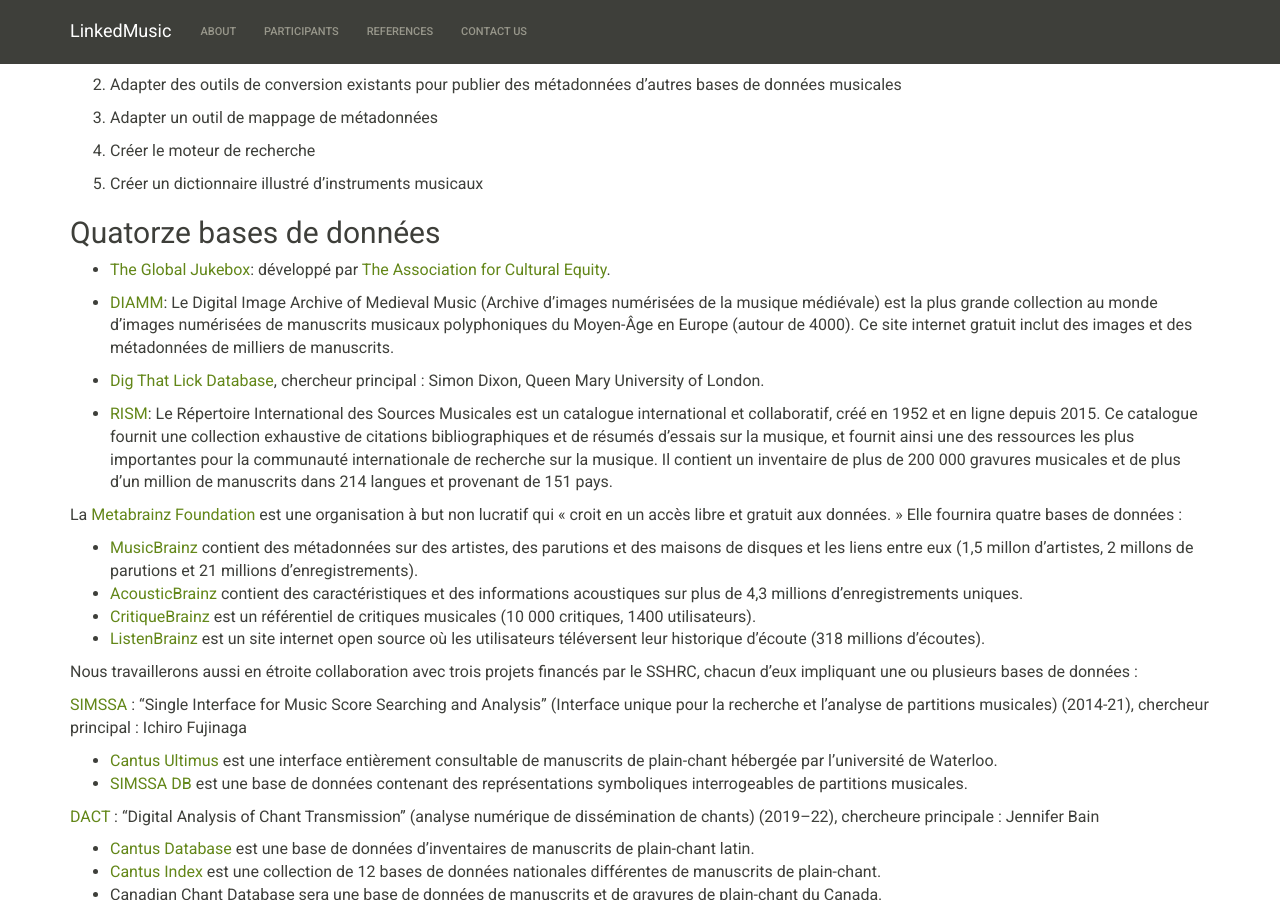
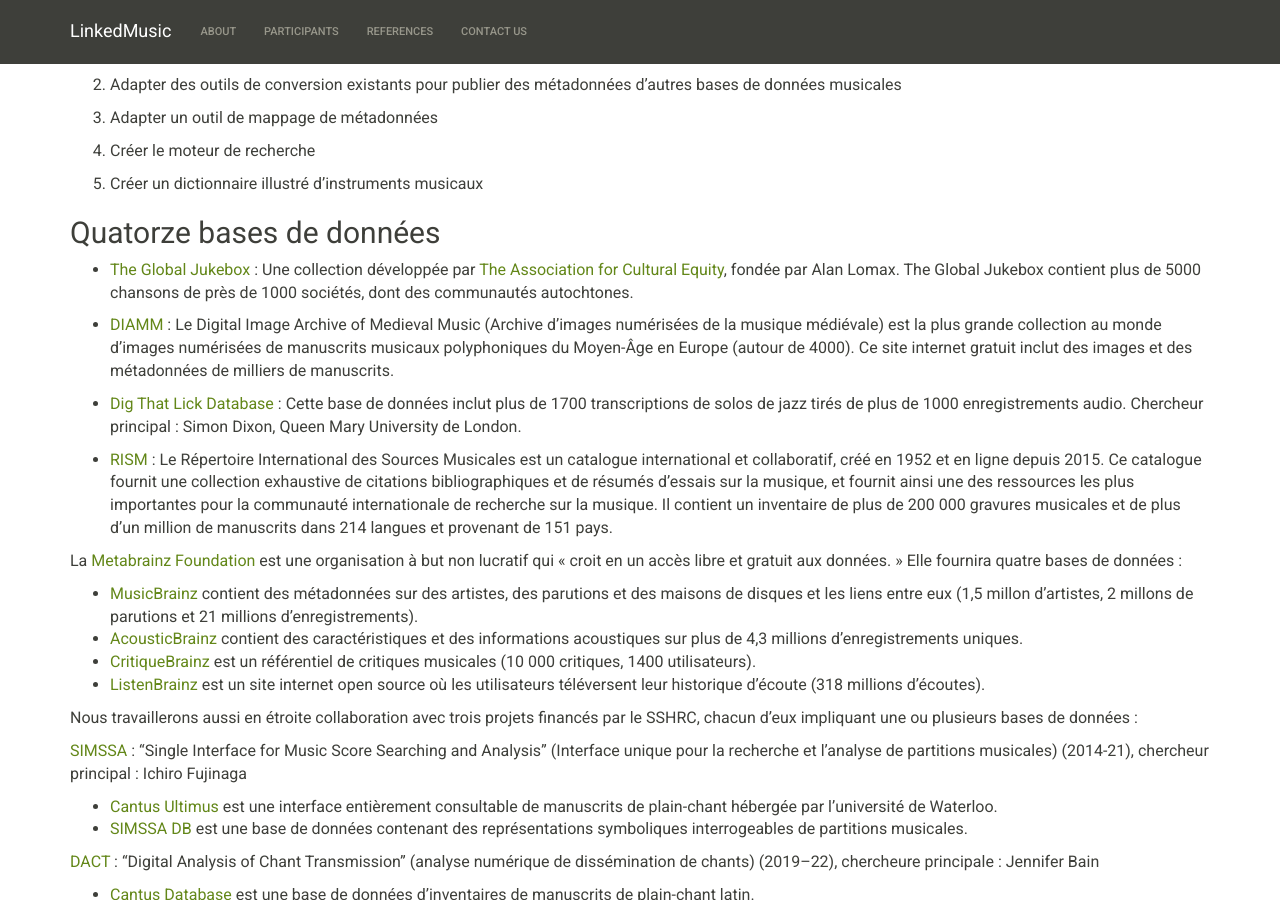
Before and after one commit to DDMAL/linkedmusic-website, a Jekyll site: the page built from about.md, in a window 1280 px wide and 900 px high, scrolled down 1248 px. Built offline with Jekyll 4.4.1, drawn with Linux system fonts in a browser that asks for light colours; nearby versions of some CDN libraries.

Commit message:
Add translations for two new databases

```diff
--- a/about.md
+++ b/about.md
@@ -66,13 +66,13 @@
 
 ## Quatorze bases de données
 
-* [The Global Jukebox](https://www.theglobaljukebox.org/): développé par [The Association for Cultural Equity](http://www.culturalequity.org/).
+* [The Global Jukebox](https://www.theglobaljukebox.org/) : Une collection développée par [The Association for Cultural Equity](http://www.culturalequity.org/), fondée par Alan Lomax. The Global Jukebox contient plus de 5000 chansons de près de 1000 sociétés, dont des communautés autochtones.
 
-* [DIAMM](https://www.diamm.ac.uk/): Le Digital Image Archive of Medieval Music (Archive d’images numérisées de la musique médiévale) est la plus grande collection au monde d’images numérisées de manuscrits musicaux polyphoniques du Moyen-Âge en Europe (autour de 4000). Ce site internet gratuit inclut des images et des métadonnées de milliers de manuscrits.
+* [DIAMM](https://www.diamm.ac.uk/) : Le Digital Image Archive of Medieval Music (Archive d’images numérisées de la musique médiévale) est la plus grande collection au monde d’images numérisées de manuscrits musicaux polyphoniques du Moyen-Âge en Europe (autour de 4000). Ce site internet gratuit inclut des images et des métadonnées de milliers de manuscrits.
 
-* [Dig That Lick Database](http://dig-that-lick.eecs.qmul.ac.uk/), chercheur principal : Simon Dixon, Queen Mary University of London.
+* [Dig That Lick Database](http://dig-that-lick.eecs.qmul.ac.uk/) : Cette base de données inclut plus de 1700 transcriptions de solos de jazz tirés de plus de 1000 enregistrements audio. Chercheur principal : Simon Dixon, Queen Mary University de London.
 
-* [RISM](https://rism.info/): Le Répertoire International des Sources Musicales est un catalogue international et collaboratif, créé en 1952 et en ligne depuis 2015. Ce catalogue fournit une collection exhaustive de citations bibliographiques et de résumés d’essais sur la musique, et fournit ainsi une des ressources les plus importantes pour la communauté internationale de recherche sur la musique. Il contient un inventaire de plus de 200 000 gravures musicales et de plus d’un million de manuscrits dans 214 langues et provenant de 151 pays.
+* [RISM](https://rism.info/) : Le Répertoire International des Sources Musicales est un catalogue international et collaboratif, créé en 1952 et en ligne depuis 2015. Ce catalogue fournit une collection exhaustive de citations bibliographiques et de résumés d’essais sur la musique, et fournit ainsi une des ressources les plus importantes pour la communauté internationale de recherche sur la musique. Il contient un inventaire de plus de 200 000 gravures musicales et de plus d’un million de manuscrits dans 214 langues et provenant de 151 pays.
 
 La [Metabrainz Foundation](https://metabrainz.org/) est une organisation à but non lucratif qui « croit en un accès libre et gratuit aux données. » Elle fournira quatre bases de données :
 * [MusicBrainz](https://musicbrainz.org/) contient des métadonnées sur des artistes, des parutions et des maisons de disques et les liens entre eux (1,5 millon d’artistes, 2 millons de parutions et 21 millions d’enregistrements).
```
Also changed, not shown: 19 other files.
